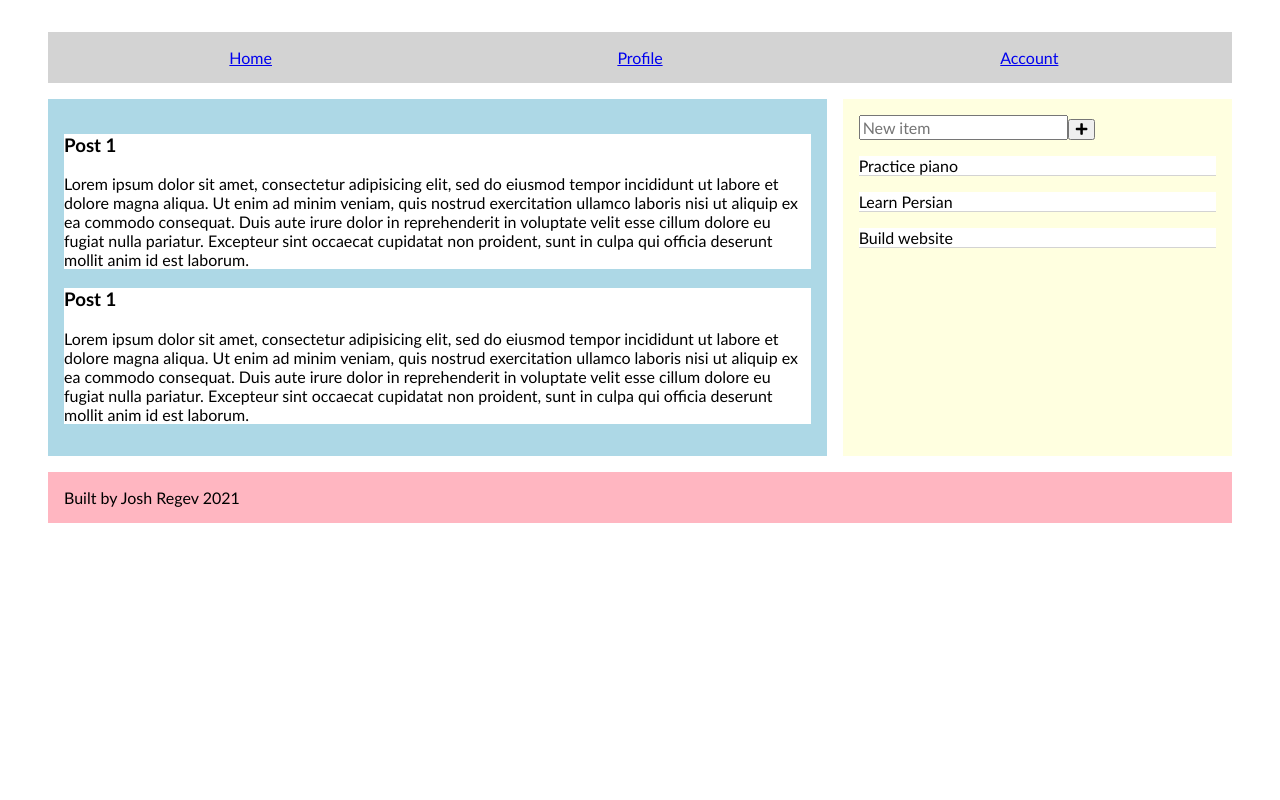
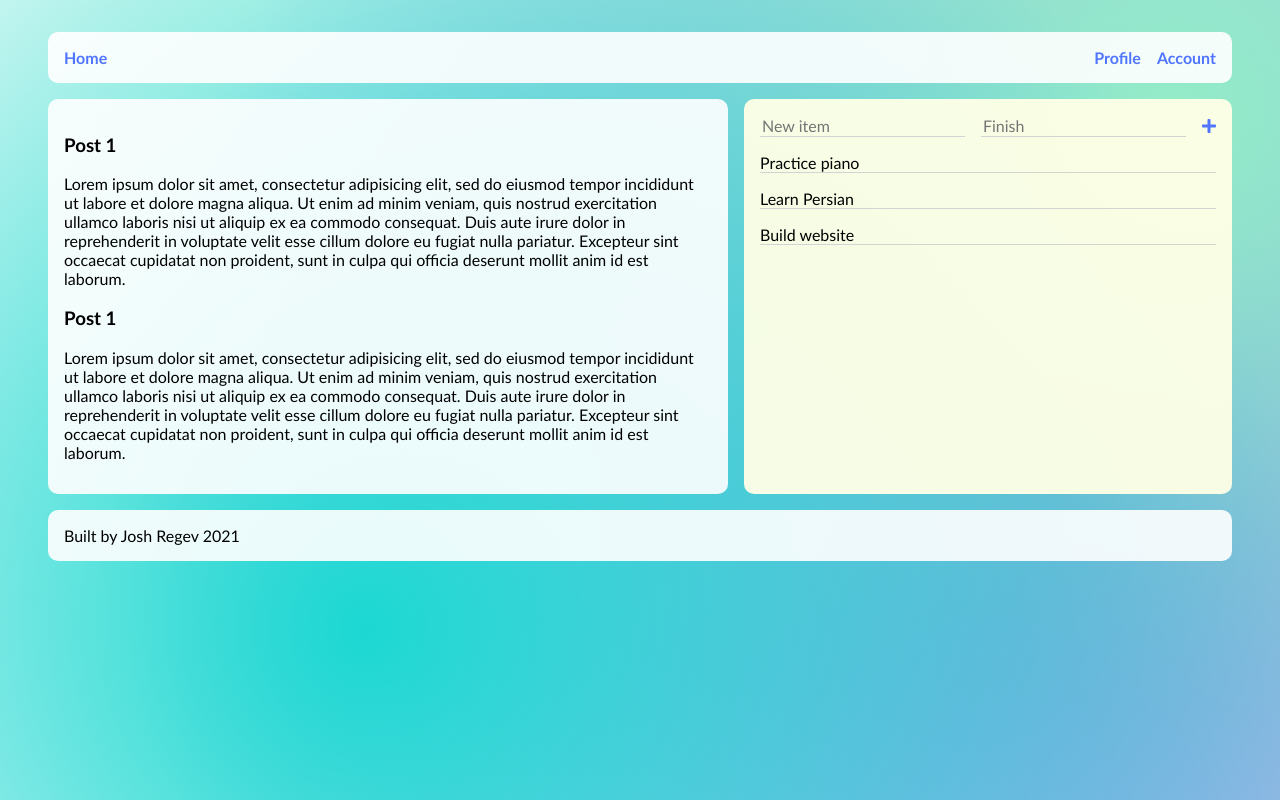
Before and after one commit to jsrgev/finalproject, a React (Create React App) app: page / in a window 1280 px wide. Built offline with nearby package versions, Linux system fonts and the light colour scheme.

Commit message:
did some styling so it's not horrible to look at

```diff
--- a/src/App.css
+++ b/src/App.css
@@ -1,3 +1,11 @@
+:root {
+  --blue: #5075ff;
+  --transparentwhite: #ffffffe6;
+}
+
+
+/* MAIN LAYOUT */
+
 html {
   font-size: 16px;
 }
@@ -8,8 +16,13 @@ body, input {
 }
 
 body {
+  min-height: 100vh;
+  box-sizing: border-box;
   margin: 0;
   padding:  2rem 3rem;
+  background:
+    radial-gradient(circle at 28.56% 78.55%, #1CD8D2, transparent 84%),radial-gradient(circle at 91.45% 15.32%, #93EDC7, transparent 100%),radial-gradient(circle at 82.83% 61.29%, #3333ff, transparent 81%);
+    /*,radial-gradient(circle at 50% 50%, #ffffff, #ffffff 100%)*/
 }
 
 form {
@@ -24,12 +37,23 @@ form {
   gap: 1rem;
 }
 
-nav, #main, #feed, #taskList, footer {
+#splitMain {
+  display: grid;
+  gap: 1rem;
+  grid-template-columns: 2fr 1fr;
+  padding: 0;
+}
+
+
+/* NAV */
+
+nav, #main, #feed, #taskList, #profile, #account, footer {
   padding: 1rem;
+  border-radius: 10px;
 }
 
 nav {
-  background-color: lightgrey;
+  background-color: var(--transparentwhite);
 }
 
 nav ul {
@@ -37,36 +61,78 @@ nav ul {
   margin: 0;
   list-style-type: none;
   display: grid;
-  grid-template-columns: 1fr 1fr 1fr;
+  grid-template-columns: 1fr max-content max-content;
   gap: 1rem;
-  justify-items: center;
+  justify-items: left;
+}
+
+nav a {
+  font-weight: 600;
+  color: var(--blue);
+  text-decoration: none;
+}
+
+/* FEED, POSTS */
+
+
+
+#feed {
+  background-color: var(--transparentwhite);
+}
+
+.postDisplay {
+  /*background-color: #fff;*/
 }
 
 
+/* PROFILE */
 
-#splitMain {
-  display: grid;
-  gap: 1rem;
-  grid-template-columns: 2fr 1fr;
-  padding: 0;
+#profile {
+  background-color: var(--transparentwhite);
 }
 
-#feed {
-  background-color: lightblue;
+/* ACCOUNT */
+
+#account {
+  background-color: var(--transparentwhite);
 }
 
 /* TASKS */
 
 #taskList  {
-  background-color: lightyellow;
+  background-color: #ffffe6f2;
   display: grid;
   grid-template-columns: 1fr;
   align-content: flex-start;
   gap: 1rem;
 }
 
+#taskInput {
+  display: grid;
+  grid-template-columns: 2fr 1fr max-content;
+  gap: 1rem;
+}
+
+#taskInput i {
+  position: relative;
+  top: 3px;
+  color: var(--blue);
+}
+
+#taskInput input {
+  outline: none;
+  border: none;
+  border-bottom: 1px solid lightgray;
+  background-color: inherit;
+}
+
+/*.task {
+  background-color: #fff;
+}*/
+
+
 .Collapsible {
-  background-color: #fff;
+  /*background-color: #fff;*/
 }
 
 span.Collapsible__trigger {
@@ -81,15 +147,9 @@ span.Collapsible__trigger {
 
 
 
+/* FOOTER */
+
+
 footer {
-  background-color: lightpink;
+  background-color: var(--transparentwhite);
 }
-
-.postDisplay {
-  background-color: #fff;
-
-}
-
-.task {
-  background-color: #fff;
-}
--- a/src/components/SplitDisplay.jsx
+++ b/src/components/SplitDisplay.jsx
@@ -3,9 +3,6 @@ import Feed from './Feed.jsx';
 import TaskList from './TaskList.jsx';
 
 class SplitDisplay extends React.Component {
-  constructor(){
-    super();
-  }
   render() {
     return (
       <>
--- a/src/components/TaskInput.jsx
+++ b/src/components/TaskInput.jsx
@@ -2,11 +2,11 @@ import React from 'react';
 
 class TaskInput extends React.Component {
 	render () {
-
 		return (
-			<div>
+			<div id="taskInput">
 				<input placeholder="New item" />
-				<button><i className="fas fa-plus"></i></button>
+				<input placeholder="Finish" />
+				<i className="fas fa-plus"></i>
 			</div>
 		)
 	}
```
